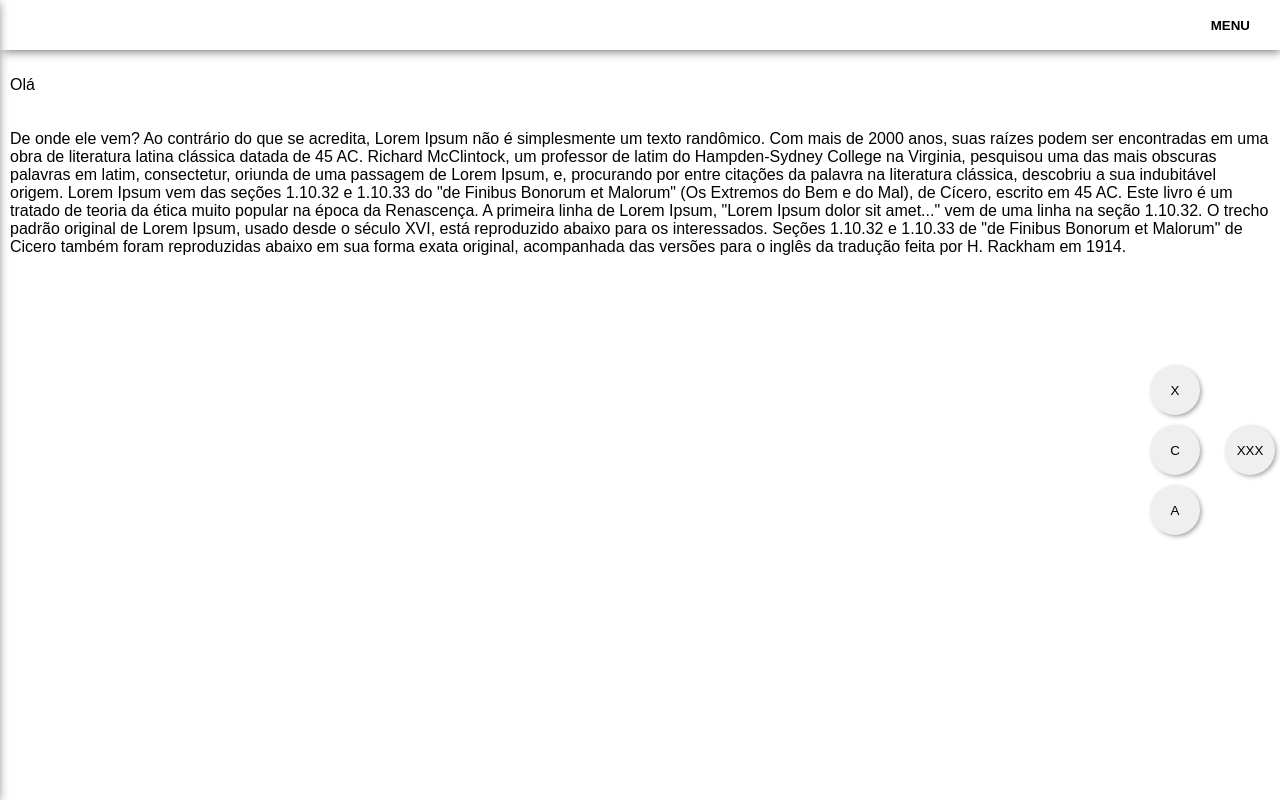
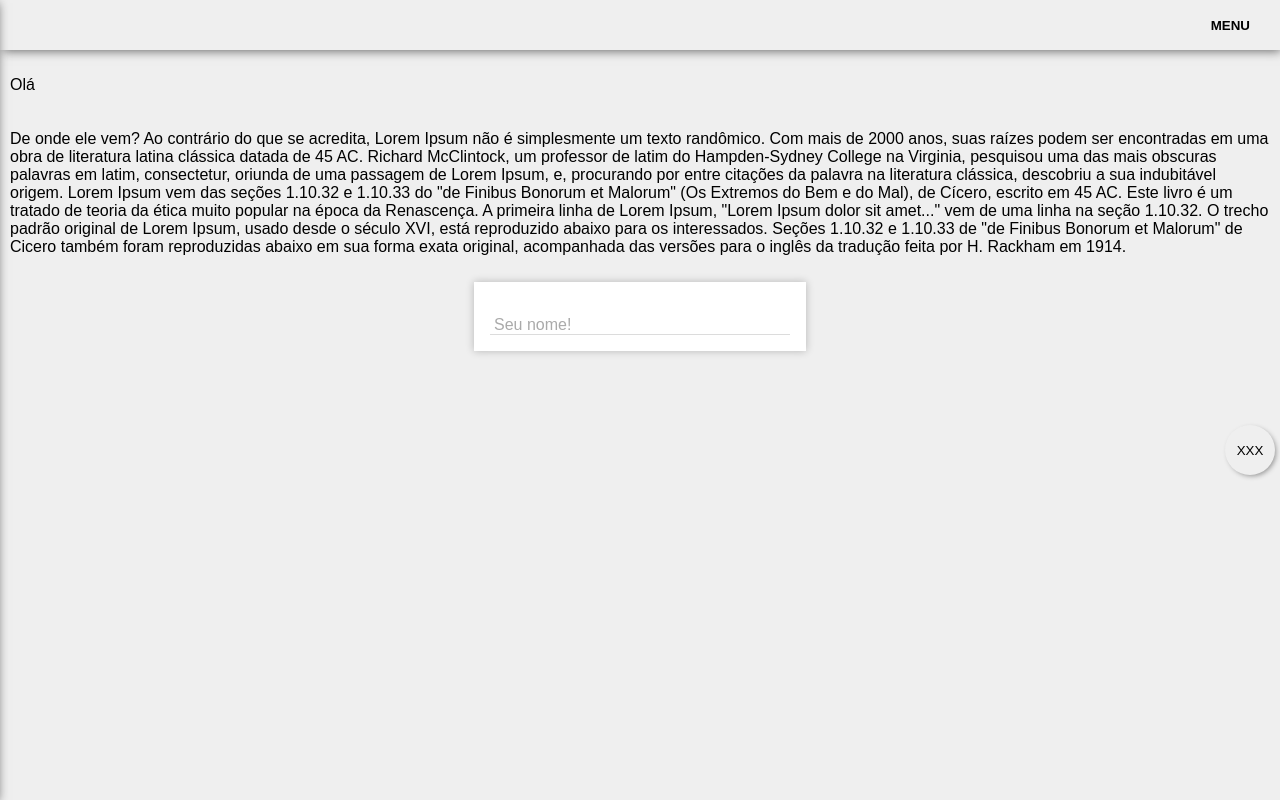
Before and after one commit to ramonmoraes/react-web-components, a React (Create React App) app: page / in a window 1280 px wide. Built offline with nearby package versions, Linux system fonts and the light colour scheme.

Commit message:
material input mvp1

```diff
--- a/src/App.js
+++ b/src/App.js
@@ -2,6 +2,8 @@ import React, { Component } from "react";
 import MenuMobile from "./components/MenuMobile";
 import MenuTablet from "./components/MenuTablet";
 import LoadingWrapper from "./components/LoadingWrapper";
+import MaterialInputLogin from "./components/MaterialInputLogin";
+import './index.css';
 
 class App extends Component {
   render() {
@@ -10,12 +12,12 @@ class App extends Component {
     };
 
     return (
-      <div>
+      <div className="example-playground">
         <MenuMobile active={false}>
           <button> Oi </button>
         </MenuMobile>
 
-        <MenuTablet active="false">
+        <MenuTablet active={false}>
           <button> X </button>
           <button> C </button>
           <button> A </button>
@@ -41,7 +43,9 @@ class App extends Component {
           reproduzidas abaixo em sua forma exata original, acompanhada das
           versões para o inglês da tradução feita por H. Rackham em 1914.{" "}
         </p>
-
+        <div className="card">
+          <MaterialInputLogin name={"name"} placeholder={"Seu nome!"} />
+        </div>
 
       </div>
     );
--- a/src/components/MaterialInputLogin/index.js
+++ b/src/components/MaterialInputLogin/index.js
@@ -2,23 +2,54 @@ import React, { Component } from "react";
 import "./style.css";
 
 class MaterialInputLogin extends Component {
-    constructor(props) {
-        super(props);
-        this.state = {
-            isFocused: false,
-            value: this.props.value
-        }
+  constructor(props) {
+    super(props);
+    this.state = {
+      isActive: false,
+      value: this.props.value || ""
+    };
+  }
+
+  handleChange = ev => {
+    this.setState({ value: ev.target.value });
+  };
+  handleFocus = () => {
+    this.setState({ isActive: true });
+  };
+  handleBlur = () => {
+    if (this.state.value === "") {
+      this.setState({ isActive: false });
     }
+  };
 
-    render() {
-        return(
-            <div className="material">
-                <input value={this.state.value} placeholder={this.props.placeholder} onChange={this.handleChange} />
-                <span className="material"></span>
-            </div>
-        )
-    }
-
+  render() {
+    const materialClass = this.state.isActive
+      ? "MaterialLogin MaterialLogin--active"
+      : "MaterialLogin";
+    return (
+      <div className={materialClass}>
+        <label
+          className="MaterialLogin-placeholder"
+          onClick={this.handleFocus}
+          htmlFor={this.props.name + "-input"}
+        >
+          {this.props.placeholder}
+        </label>
+        <input
+          className="MaterialLogin-input"
+          name={this.props.name}
+          id={this.props.name + "-input"}
+          ref={thisInput => (this.input = thisInput)}
+          value={this.state.value}
+          onChange={this.handleChange}
+          onFocus={this.handleFocus}
+          onBlur={this.handleBlur}
+          placeholder={this.props.placeholder}
+          type={this.props.type || "text"}
+        />
+      </div>
+    );
+  }
 }
 
 export default MaterialInputLogin;
--- a/src/components/MaterialInputLogin/style.css
+++ b/src/components/MaterialInputLogin/style.css
@@ -0,0 +1,38 @@
+.MaterialLogin {
+  padding: 16px 4px 2px 4px;
+  position: relative;
+  border-bottom: 1px solid #dcdcdc; }
+  .MaterialLogin-input {
+    width: 100%;
+    position: relative;
+    border: none; }
+    .MaterialLogin-input::placeholder {
+      visibility: hidden; }
+    .MaterialLogin-input:focus {
+      outline: none; }
+  .MaterialLogin-placeholder {
+    transition: 0.25s ease;
+    position: absolute;
+    left: 0;
+    padding: 2px 4px;
+    color: #aaa;
+    z-index: 1; }
+  .MaterialLogin-complementary {
+    position: absolute; }
+
+.MaterialLogin--active .MaterialLogin-input::placholder {
+  visibility: visible; }
+
+.MaterialLogin--active .MaterialLogin-placeholder {
+  font-size: 14px;
+  color: inherit;
+  transform: translateY(-100%); }
+
+.MaterialLogin--active .MaterialLogin:after {
+  content: '';
+  position: absolute;
+  height: 2px;
+  width: 100%;
+  background-color: red;
+  bottom: 0px;
+  left: 0%; }
--- a/src/components/MaterialInputLogin/style.scss
+++ b/src/components/MaterialInputLogin/style.scss
@@ -0,0 +1,55 @@
+.MaterialLogin {
+  padding: 16px 4px 2px 4px;
+  position: relative;
+  border-bottom: 1px solid #dcdcdc;
+
+  &-input {
+    width: 100%;
+    position: relative;
+    border: none;
+    &::placeholder {
+      visibility: hidden;
+    }
+    &:focus {
+      outline: none;
+    }
+  }
+
+  &-placeholder {
+    transition: 0.25s ease;
+    position: absolute;
+    left: 0;
+    padding: 2px 4px;
+    color: #aaa;
+    z-index: 1;
+  }
+
+  &-complementary {
+    position: absolute;
+  }
+}
+
+.MaterialLogin--active {
+  .MaterialLogin {
+    &-input {
+      &::placholder {
+        visibility: visible;
+      }
+    }
+    &-placeholder {
+      font-size: 14px;
+      color: inherit;
+      transform: translateY(-100%);
+    }
+
+    &:after {
+      content: '';
+      position: absolute;
+      height: 2px;
+      width: 100%;
+      background-color: red;
+      bottom: 0px;
+      left: 0%;
+    }
+  }
+}
--- a/src/components/MenuTablet/index.js
+++ b/src/components/MenuTablet/index.js
@@ -5,7 +5,7 @@ class MenuTablet extends Component {
     constructor(props) {
         super(props);
         this.state = {
-            active: true,
+            active: (this.props.active) ? this.props.active : false
         }
     }
 
@@ -25,8 +25,8 @@ class MenuTablet extends Component {
         return listOfChildren.map((child, count) => {
           const { action, children } = child.props;
           const onChildClick = () => {
-            if (action) action();
-            this.toggleMenu();
+              if (action) action();
+              this.toggleMenu();
           };
           return (
             <button key={count} onClick={onChildClick}>
--- a/src/index.css
+++ b/src/index.css
@@ -2,12 +2,19 @@ body {
   margin: 0;
   padding: 0;
   font-family: sans-serif;
-}
+  background-color: #efefef; }
 
 .overlay::after {
   content: '';
   height: 100%;
   width: 100%;
   position: absolute;
-  background-color: rgba(0,0,0,0.35);
-}
+  background-color: rgba(0, 0, 0, 0.35); }
+
+.card {
+  padding: 16px;
+  box-shadow: 0 0 8px rgba(0, 0, 0, 0.24);
+  width: 300px;
+  max-width: 80vw;
+  margin: auto;
+  background-color: white; }
```
Also changed, not shown: public/spinner.svg (deleted), 1 other file (tests, documents, lock files or other folders).
